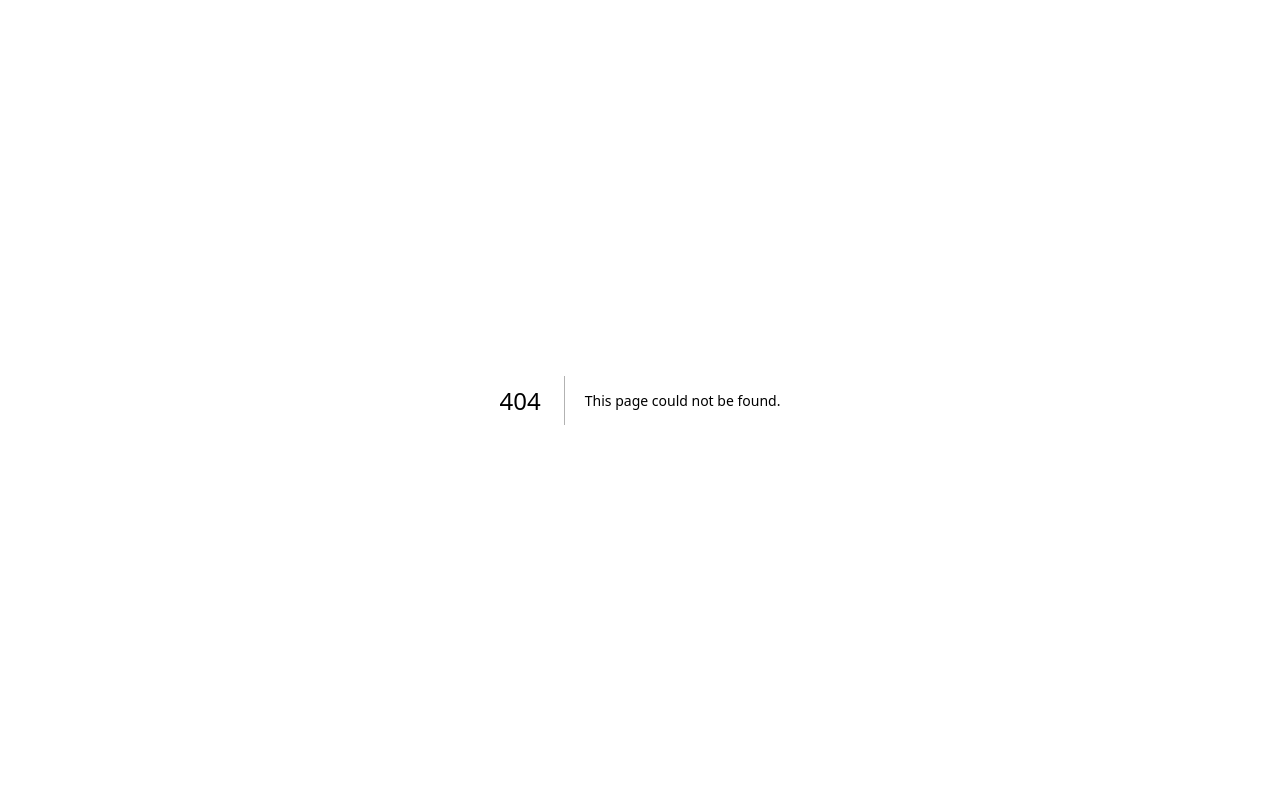
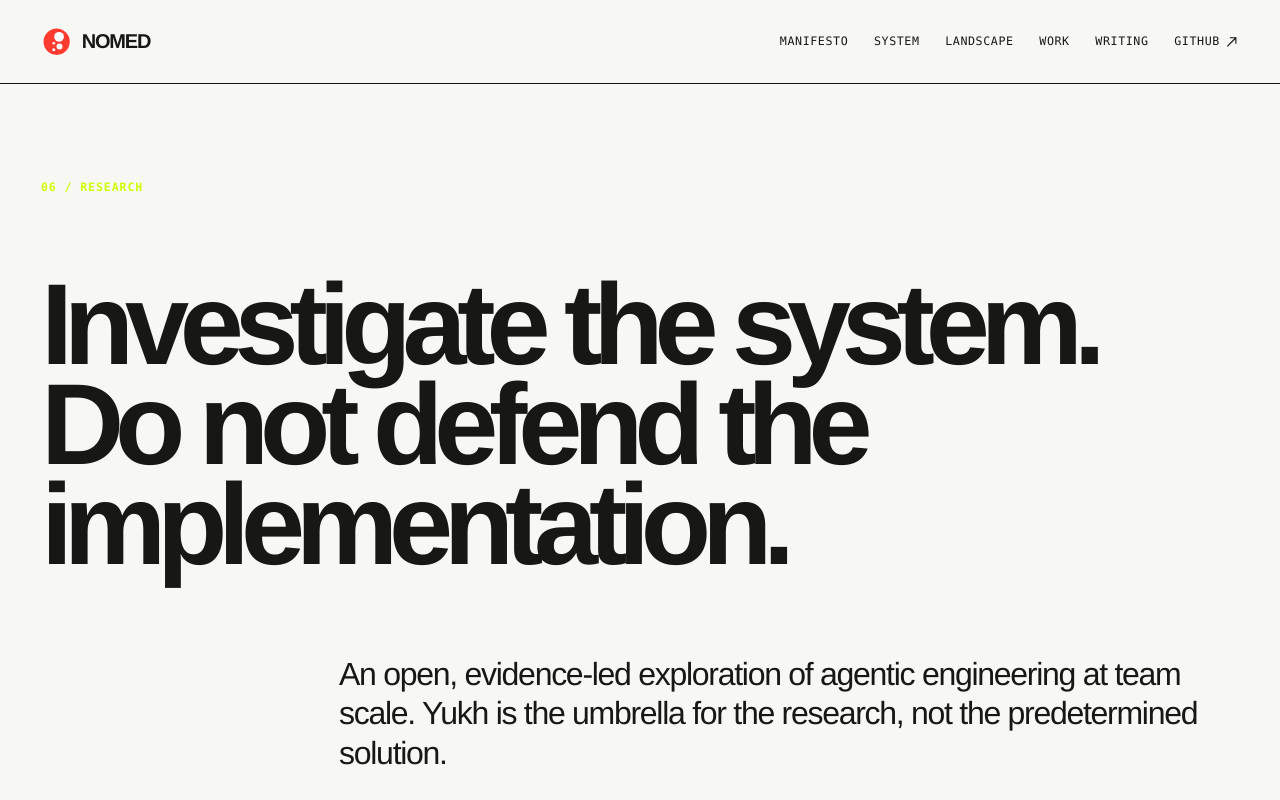
Before and after one commit to nomed/nomed.github.io, a Next.js app: page /research in a window 1280 px wide. Before the commit this address had no page. Shown: the top 800 px of the page. Built offline with nearby package versions, Linux system fonts and the light colour scheme.

Commit message:
docs(research): establish vendor-neutral Yukh discovery

```diff
--- /dev/null
+++ b/app/research/page.tsx
@@ -0,0 +1,45 @@
+import type { Metadata } from "next";
+import { EditorialPage } from "../components/EditorialPage";
+import { ArrowIcon } from "../components/Navigation";
+
+export const metadata: Metadata = {
+  title: "Yukh Research — Nomed",
+  description: "Vendor-neutral research into team-scale agentic engineering, delivery automation and project FinOps. Yukh itself is subject to reassessment.",
+};
+
+const tracks = [
+  ["01", "Agent runtimes", "Codex, Claude Code, IDE, CLI, SDK, API, authentication and subscription constraints."],
+  ["02", "Orchestration", "Parallel agent teams, durable workflows, checkpoints, retries and human approval."],
+  ["03", "Delivery automation", "GitHub Issues, Jira, task dependencies, pull requests, CI and verification."],
+  ["04", "Worker infrastructure", "Local workstations, VPS, containers, Kubernetes, identities and isolation."],
+  ["05", "FinOps", "Attribution per developer, run, work item, project and customer cost center."],
+  ["06", "Architecture alternatives", "Build versus integrate versus replace, including a complete Yukh refactor."],
+];
+
+export default function ResearchPage() {
+  return (
+    <EditorialPage
+      index="06"
+      label="Research"
+      title="Investigate the system. Do not defend the implementation."
+      lede="An open, evidence-led exploration of agentic engineering at team scale. Yukh is the umbrella for the research, not the predetermined solution."
+      accent="#CCFF00"
+    >
+      <p><strong>Started 24 October 2026 · Discovery / no architecture selected.</strong> A valid outcome is to refactor, replace or remove every existing Yukh implementation. RFC-0003 remains accepted until a separately reviewed successor changes it.</p>
+      <h2>Research mission</h2>
+      <p>Understand how humans and multiple AI agents deliver governed work across organizations, projects and repositories, with automated issue-to-PR chains, replaceable execution environments and attributable costs per commessa.</p>
+      <h2>Tracks</h2>
+      <table><thead><tr><th>Track</th><th>Question</th></tr></thead><tbody>
+        {tracks.map(([id, name, description]) => <tr key={id}><td><strong>{id} / {name}</strong></td><td>{description}</td></tr>)}
+      </tbody></table>
+      <h2>Evidence before decisions</h2>
+      <p>Each candidate requires source dates, deployment and licensing constraints, observable integration tests, security boundaries and disqualifiers. Product documentation is not an integration test; an estimate is not a billed cost; a passed unit test is not production qualification.</p>
+      <h2>Living records</h2>
+      <p>The canonical research files live in this repository. This page is the public entry point; detailed evidence and decisions remain versioned in Git.</p>
+      <a className="editorial-cta internal-cta" href="https://github.com/nomed/nomed.github.io/blob/main/docs/research/README.md">Research charter <ArrowIcon direction="external" /></a>
+      <a className="editorial-cta internal-cta" href="https://github.com/nomed/nomed.github.io/blob/main/docs/research/BACKLOG.md">Research backlog <ArrowIcon direction="external" /></a>
+      <a className="editorial-cta internal-cta" href="https://github.com/nomed/nomed.github.io/blob/main/docs/research/EVIDENCE.md">Evidence ledger <ArrowIcon direction="external" /></a>
+      <a className="editorial-cta internal-cta" href="https://github.com/nomed/nomed.github.io/issues/56">Existing architecture review / #56 <ArrowIcon direction="external" /></a>
+    </EditorialPage>
+  );
+}
```
